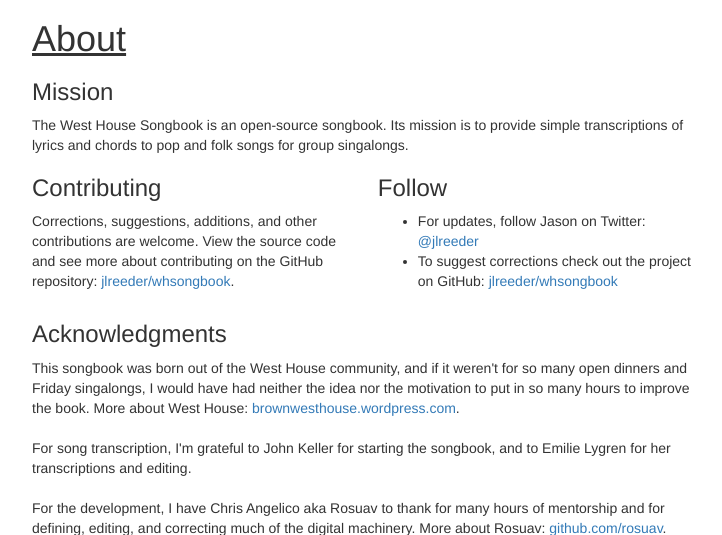
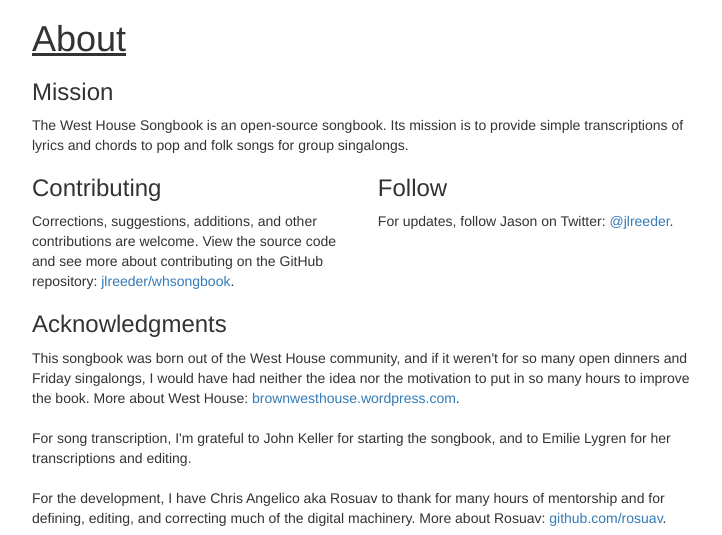
Before and after one commit to jsonreeder/whsongbook, a Flask app: page /about in a window 1280 px wide. Shown: the part 51-586 px from the top of the page, without its empty margins (208-930 px from the left). Run offline with Flask 2, Linux system fonts and the light colour scheme; parts of the project's set-up code (start-up, migrations or seed data) failed here and were passed over; some libraries are stand-ins or nearby versions.

Commit message:
Remove redundancy
The part about Github was mentioned twice.

```diff
--- a/whsongbook/templates/about.html
+++ b/whsongbook/templates/about.html
@@ -13,10 +13,7 @@
     </div>
     <div class ="col-sm-6">
         <h3>Follow</h3>
-        <ul>
-            <li>For updates, follow Jason on Twitter: <a href="https://twitter.com/jlreeder">@jlreeder</a></li>
-            <li>To suggest corrections check out the project on GitHub: <a href="https://github.com/jlreeder/whsongbook">jlreeder/whsongbook</a></li>
-        </ul>
+        <p>For updates, follow Jason on Twitter: <a href="https://twitter.com/jlreeder">@jlreeder</a>.
     </div>
     <div class ="col-sm-12">
         <h3>Acknowledgments</h3>
```
